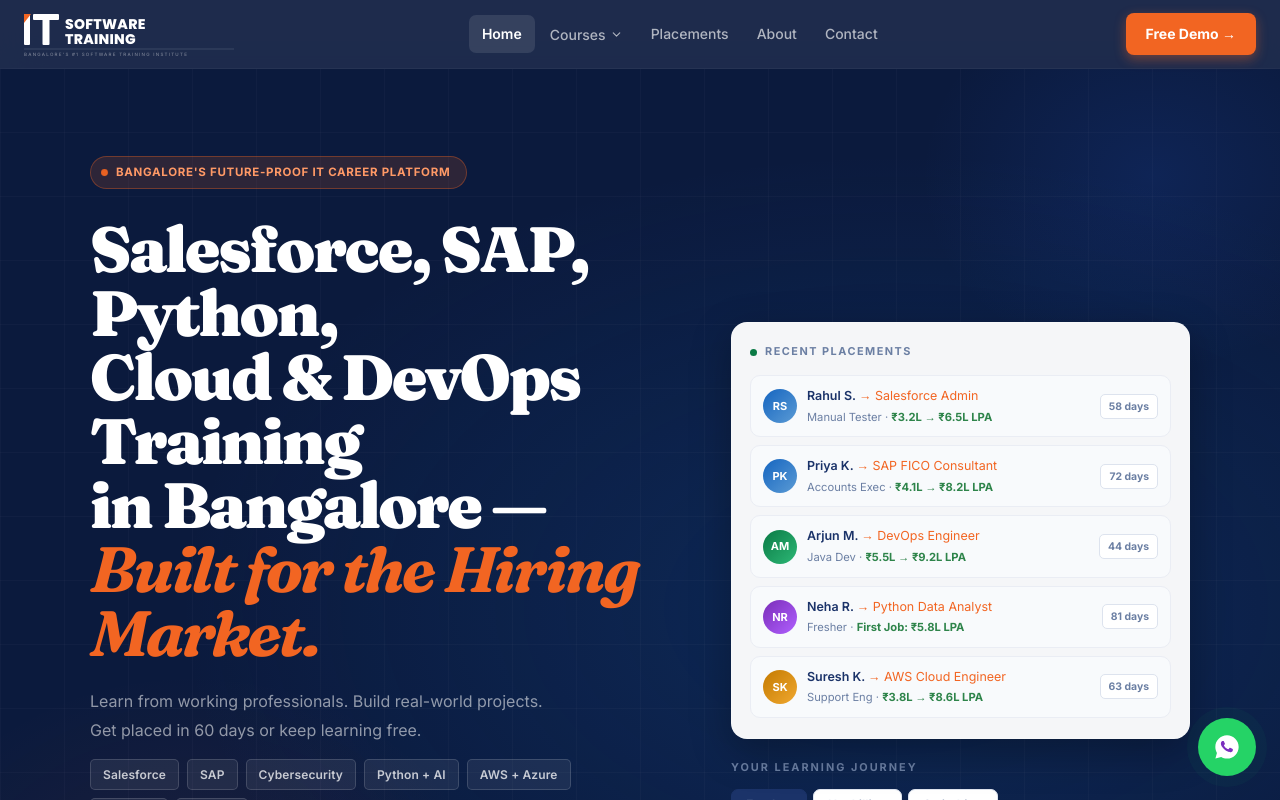
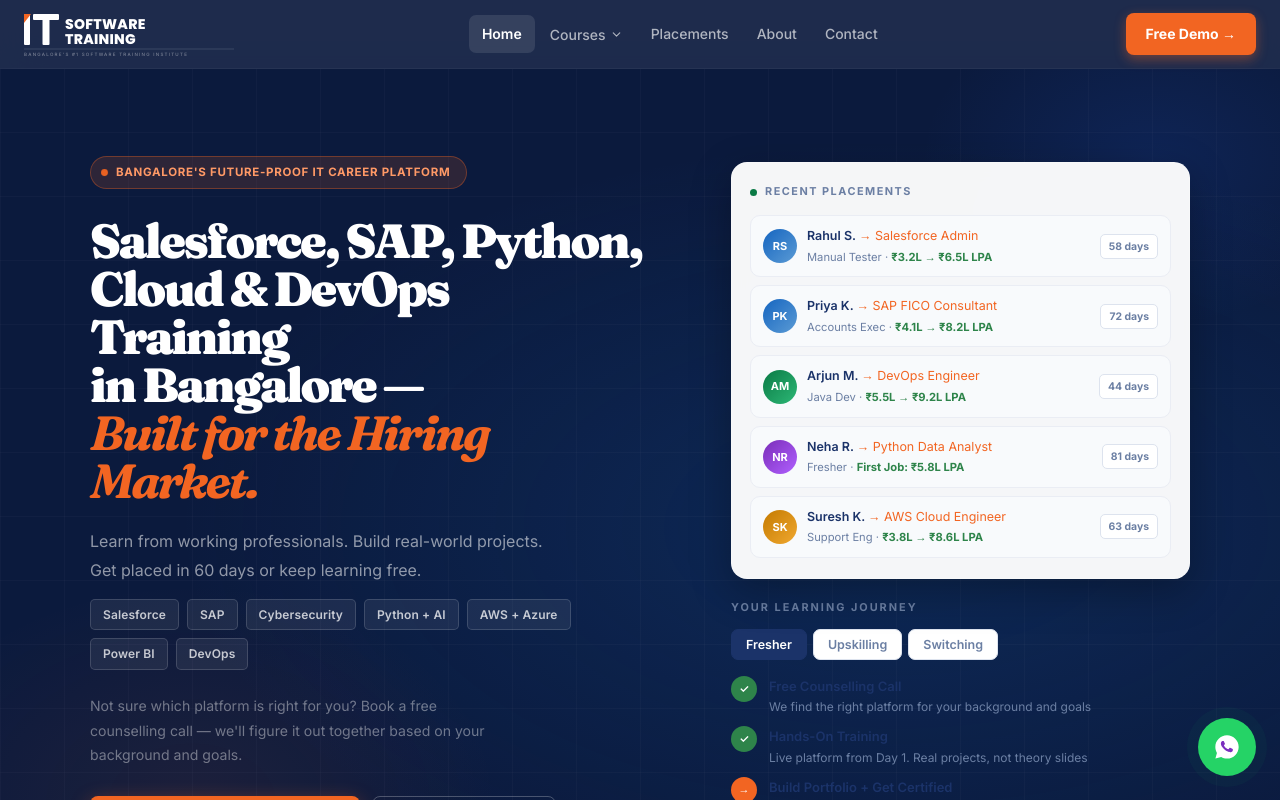
Before and after one commit to aidatatalents-ship-it/itsoftwaretraining, a Next.js app: page / in a window 1280 px wide. Shown: the top 800 px of the page. Built offline with nearby package versions, Linux system fonts and the light colour scheme.

Commit message:
fix: reduce hero H1 font size for better fit

```diff
--- a/app/HomePage.module.css
+++ b/app/HomePage.module.css
@@ -74,7 +74,7 @@
 
 .heroH1 {
   font-family: 'Fraunces', serif;
-  font-size: clamp(38px, 5vw, 64px);
+  font-size: clamp(28px, 3.8vw, 48px);
   font-weight: 900;
   line-height: 1.0;
   letter-spacing: -2.5px;
```
